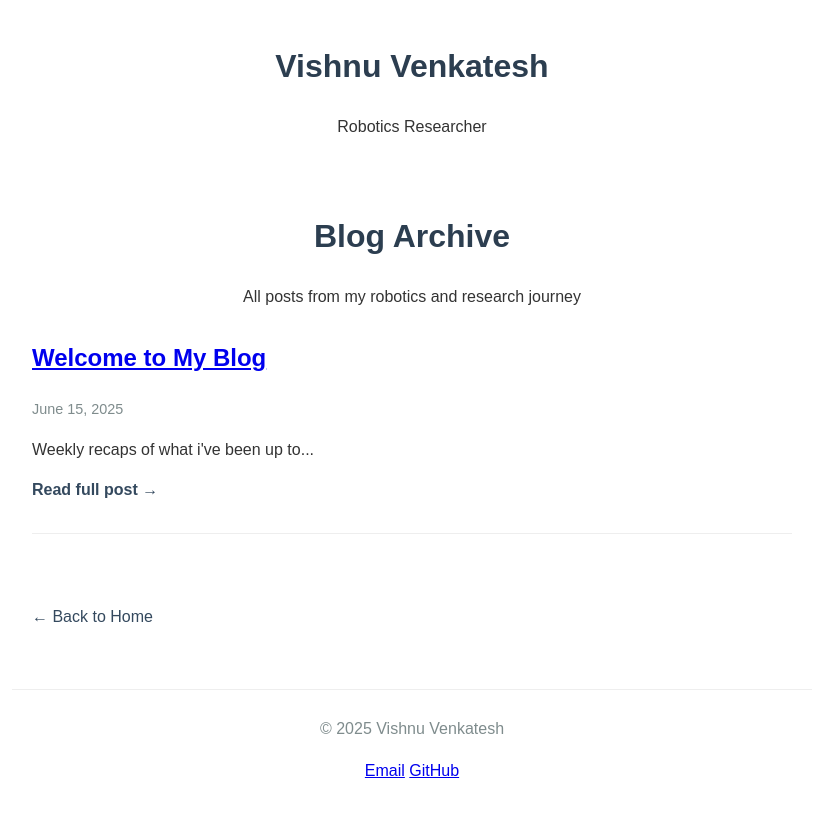
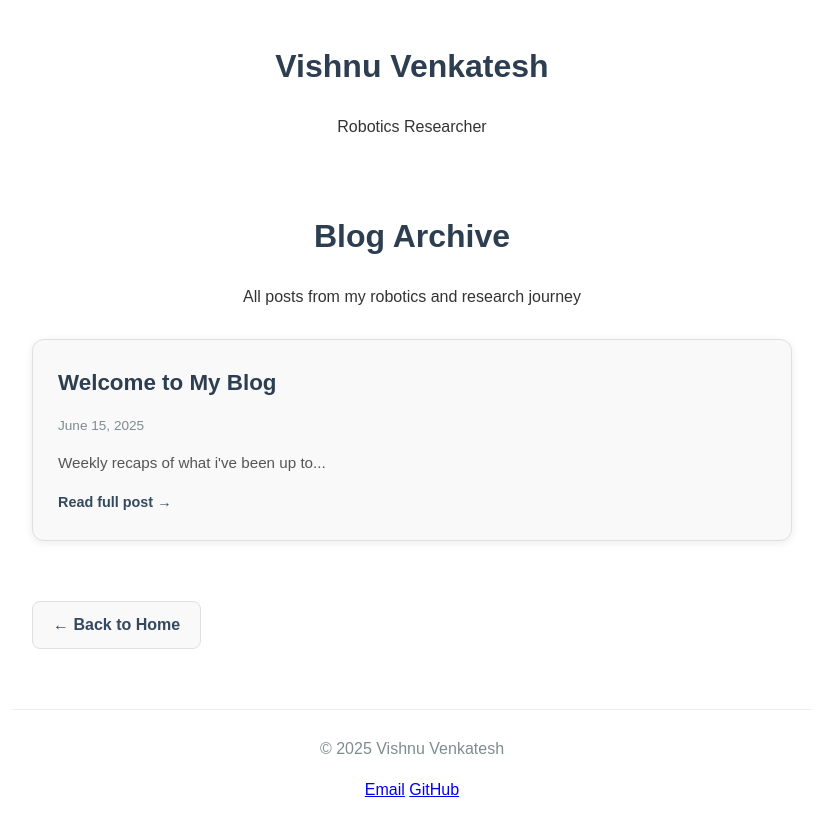
Before and after one commit to Vishnu96/Vishnu96.github.io, a Jekyll site: the page built from blog/index.html, in a window 1280 px wide. Shown: the top 836 px of the page, without its empty margins (228-1051 px from the left). Built offline with Jekyll 4.4.1, drawn with Linux system fonts in a browser that asks for light colours.

Commit message:
updated blog css

```diff
--- a/css/main.css
+++ b/css/main.css
@@ -281,6 +281,8 @@ footer {
     text-align: center;
 }
 
+/* Updated Blog Styles - Add these to your css/main.css */
+
 /* Blog Styles */
 .blog-content {
     padding: 20px 0;
@@ -288,20 +290,30 @@ footer {
 
 .blog-posts {
     margin: 30px 0;
+    display: grid;
+    gap: 20px;
 }
 
 .blog-post {
-    margin-bottom: 40px;
-    padding-bottom: 30px;
-    border-bottom: 1px solid #eee;
+    background: #f9f9f9;
+    border: 1px solid #e0e0e0;
+    border-radius: 12px;
+    padding: 25px;
+    margin-bottom: 0; /* Remove margin since we're using grid gap */
+    box-shadow: 0 2px 8px rgba(0,0,0,0.08);
+    transition: all 0.3s ease;
 }
 
-.blog-post:last-child {
-    border-bottom: none;
+.blog-post:hover {
+    box-shadow: 0 4px 16px rgba(0,0,0,0.12);
+    transform: translateY(-2px);
 }
 
 .blog-post h3 {
-    margin-bottom: 10px;
+    margin-bottom: 8px;
+    margin-top: 0;
+    font-size: 1.4em;
+    line-height: 1.3;
 }
 
 .blog-post h3 a {
@@ -316,19 +328,26 @@ footer {
 
 .post-meta {
     color: #7f8c8d;
-    font-size: 0.9em;
-    margin-bottom: 15px;
+    font-size: 0.85em;
+    margin-bottom: 12px;
+    font-weight: 500;
 }
 
 .post-excerpt {
     margin-bottom: 15px;
-    line-height: 1.6;
+    line-height: 1.5;
+    color: #555;
+    font-size: 0.95em;
 }
 
 .read-more {
     color: #34495e;
     text-decoration: none;
-    font-weight: bold;
+    font-weight: 600;
+    font-size: 0.9em;
+    display: inline-flex;
+    align-items: center;
+    gap: 4px;
 }
 
 .read-more:hover {
@@ -339,38 +358,85 @@ footer {
     text-align: center;
     color: #7f8c8d;
     font-style: italic;
-    padding: 40px 0;
+    padding: 40px 20px;
+    background: #f9f9f9;
+    border-radius: 12px;
+    border: 1px solid #e0e0e0;
+}
+
+.blog-archive {
+    text-align: center;
+    margin-top: 30px;
 }
 
 .view-all-posts {
     display: inline-block;
-    margin-top: 20px;
-    padding: 10px 20px;
+    padding: 12px 24px;
     background-color: #34495e;
     color: white;
     text-decoration: none;
-    border-radius: 5px;
-    transition: background-color 0.3s ease;
+    border-radius: 8px;
+    transition: all 0.3s ease;
+    font-weight: 600;
 }
 
 .view-all-posts:hover {
     background-color: #2c3e50;
+    transform: translateY(-1px);
+    box-shadow: 0 4px 12px rgba(52, 73, 94, 0.3);
 }
 
-/* Full blog post styles */
+/* Responsive grid for better space usage */
+@media (min-width: 768px) {
+    .blog-posts {
+        grid-template-columns: 1fr 1fr;
+        gap: 25px;
+    }
+}
+
+@media (min-width: 1200px) {
+    .blog-posts {
+        grid-template-columns: 1fr 1fr 1fr;
+        gap: 30px;
+    }
+}
+
+/* Compact single column for mobile */
+@media (max-width: 767px) {
+    .blog-post {
+        padding: 20px;
+    }
+
+    .blog-post h3 {
+        font-size: 1.2em;
+    }
+
+    .post-excerpt {
+        font-size: 0.9em;
+    }
+}
+
+/* Full blog post styles (for individual post pages) */
 .blog-post-full {
     max-width: 800px;
     margin: 0 auto;
     padding: 20px;
+    background: #f9f9f9;
+    border-radius: 12px;
+    border: 1px solid #e0e0e0;
+    box-shadow: 0 2px 8px rgba(0,0,0,0.08);
 }
 
 .post-header {
     margin-bottom: 30px;
     text-align: center;
+    padding-bottom: 20px;
+    border-bottom: 1px solid #e0e0e0;
 }
 
 .post-header h1 {
     margin-bottom: 15px;
+    color: #2c3e50;
 }
 
 .post-content {
@@ -381,6 +447,7 @@ footer {
 .post-content h2, .post-content h3 {
     margin-top: 30px;
     margin-bottom: 15px;
+    color: #2c3e50;
 }
 
 .post-content p {
@@ -388,21 +455,23 @@ footer {
 }
 
 .post-content pre {
-    background-color: #f8f9fa;
+    background-color: #fff;
     padding: 15px;
-    border-radius: 5px;
+    border-radius: 8px;
     overflow-x: auto;
+    border: 1px solid #e0e0e0;
 }
 
 .post-content code {
-    background-color: #f8f9fa;
-    padding: 2px 4px;
-    border-radius: 3px;
+    background-color: #fff;
+    padding: 2px 6px;
+    border-radius: 4px;
     font-size: 0.9em;
+    border: 1px solid #e0e0e0;
 }
 
 .post-footer {
-    border-top: 1px solid #eee;
+    border-top: 1px solid #e0e0e0;
     padding-top: 20px;
 }
 
@@ -410,21 +479,34 @@ footer {
     display: flex;
     justify-content: space-between;
     margin-bottom: 20px;
+    gap: 15px;
 }
 
 .prev-post, .next-post {
     color: #34495e;
     text-decoration: none;
     max-width: 45%;
+    padding: 10px 15px;
+    background: #fff;
+    border-radius: 8px;
+    border: 1px solid #e0e0e0;
+    transition: all 0.3s ease;
+    font-size: 0.9em;
 }
 
 .prev-post:hover, .next-post:hover {
-    text-decoration: underline;
+    background: #f0f0f0;
+    text-decoration: none;
+    transform: translateY(-1px);
 }
 
 .back-to-blog {
     color: #34495e;
     text-decoration: none;
+    font-weight: 600;
+    display: inline-flex;
+    align-items: center;
+    gap: 4px;
 }
 
 .back-to-blog:hover {
@@ -433,19 +515,46 @@ footer {
 
 /* Blog archive page */
 .blog-archive-page {
-    max-width: 800px;
+    max-width: 900px;
     margin: 0 auto;
     padding: 20px;
 }
 
 .posts-list {
     margin: 30px 0;
+    display: grid;
+    gap: 25px;
 }
 
 .blog-post-summary {
-    margin-bottom: 40px;
-    padding-bottom: 30px;
-    border-bottom: 1px solid #eee;
+    background: #f9f9f9;
+    border: 1px solid #e0e0e0;
+    border-radius: 12px;
+    padding: 25px;
+    margin-bottom: 0;
+    box-shadow: 0 2px 8px rgba(0,0,0,0.08);
+    transition: all 0.3s ease;
+}
+
+.blog-post-summary:hover {
+    box-shadow: 0 4px 16px rgba(0,0,0,0.12);
+    transform: translateY(-2px);
+}
+
+.blog-post-summary h2 {
+    margin-top: 0;
+    margin-bottom: 10px;
+    font-size: 1.4em;
+}
+
+.blog-post-summary h2 a {
+    color: #2c3e50;
+    text-decoration: none;
+}
+
+.blog-post-summary h2 a:hover {
+    color: #34495e;
+    text-decoration: underline;
 }
 
 .back-home {
@@ -453,10 +562,26 @@ footer {
     margin-top: 30px;
     color: #34495e;
     text-decoration: none;
+    font-weight: 600;
+    padding: 10px 20px;
+    background: #f9f9f9;
+    border-radius: 8px;
+    border: 1px solid #e0e0e0;
+    transition: all 0.3s ease;
 }
 
 .back-home:hover {
-    text-decoration: underline;
+    background: #f0f0f0;
+    text-decoration: none;
+    transform: translateY(-1px);
+}
+
+/* Archive page responsive grid */
+@media (min-width: 768px) {
+    .posts-list {
+        grid-template-columns: 1fr;
+        gap: 25px;
+    }
 }
 
 /* Responsive adjustments */
@@ -469,4 +594,8 @@ footer {
     .prev-post, .next-post {
         max-width: 100%;
     }
+
+    .blog-post-summary {
+        padding: 20px;
+    }
 }
```
